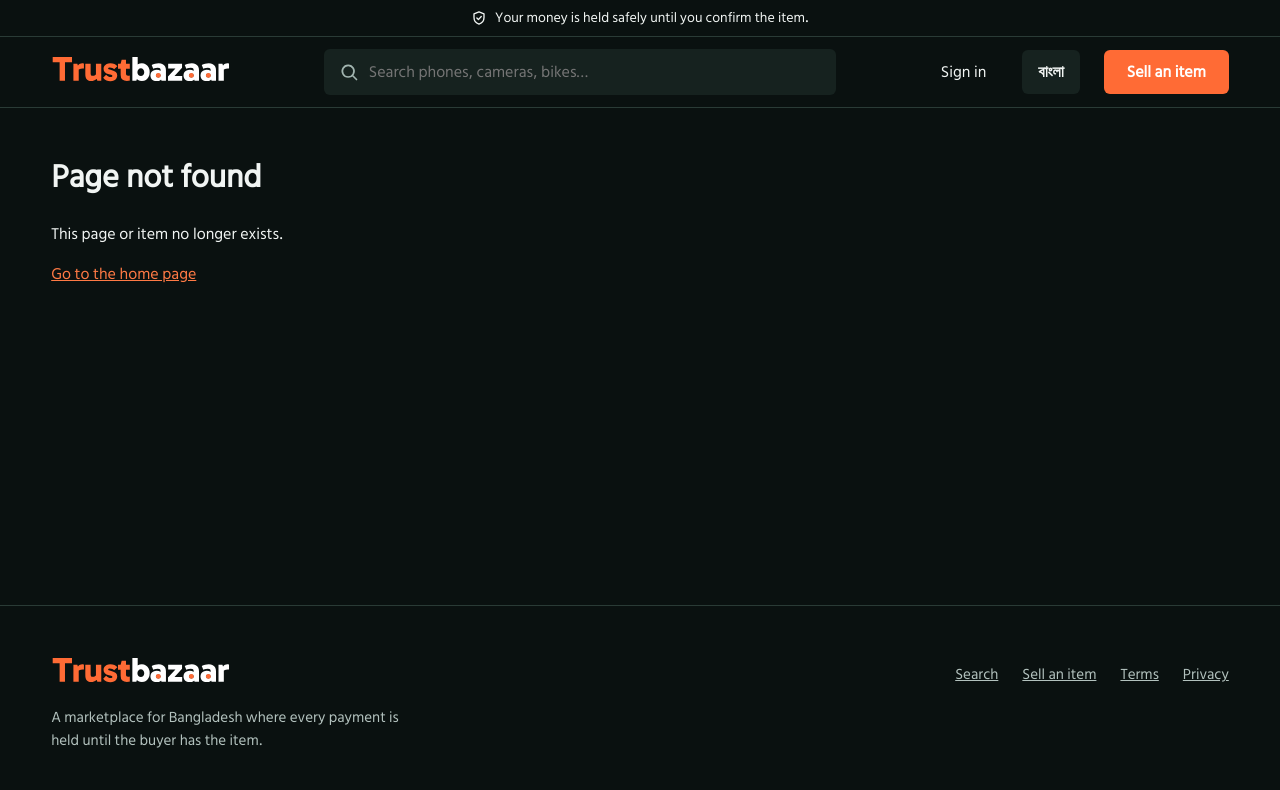
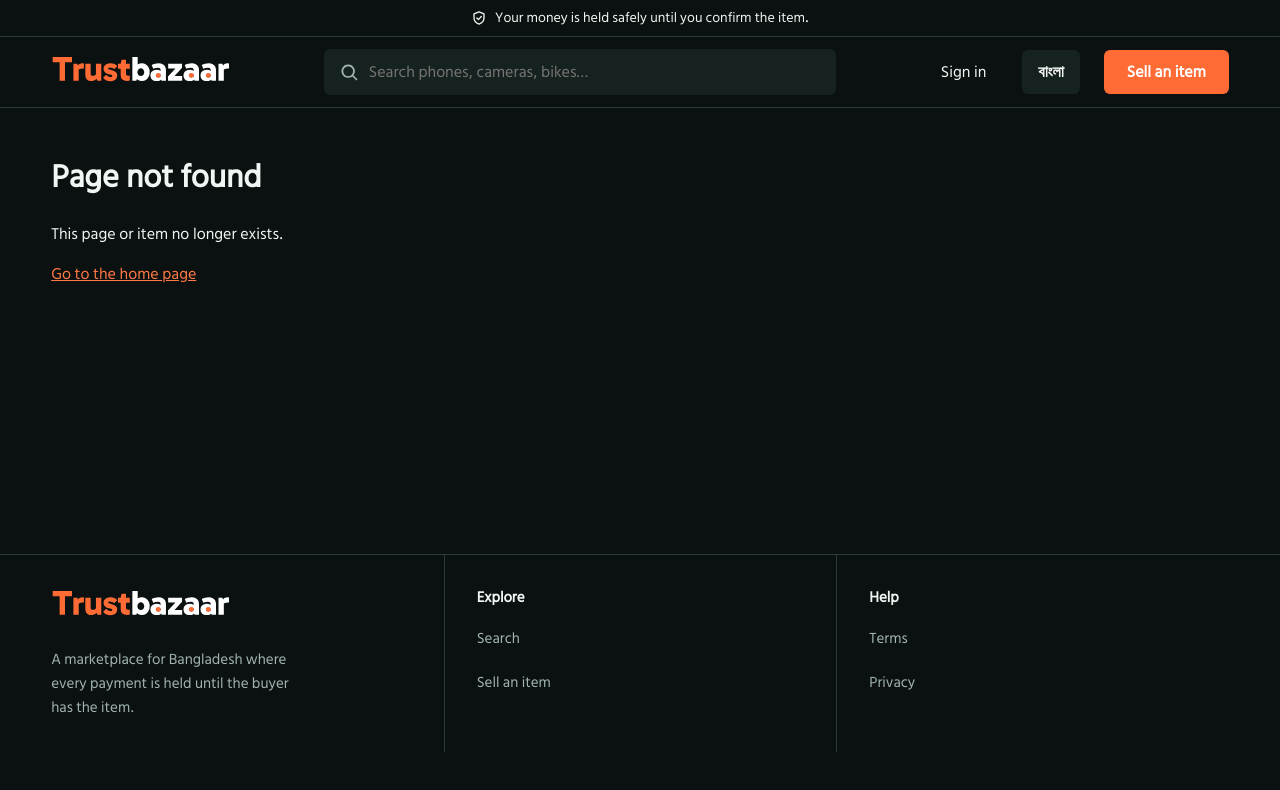
Before and after one commit to nihal4/trustbazaar, a React (Vite) app in the folder frontend/: page /staff in a window 1280 px wide. Shown: the top 790 px of the page. Built offline with nearby package versions, Linux system fonts and the light colour scheme; no server answers.

Commit message:
fix(U10-21): same box shapes in English and Bangla, ruled three-column footer, styled see-all links

```diff
--- a/frontend/src/features/search/HomePage.tsx
+++ b/frontend/src/features/search/HomePage.tsx
@@ -127,7 +127,7 @@ export function Component() {
 
       {ending.length > 0 && (
         <section aria-labelledby="home-auctions" className={styles.section}>
-          <div className={styles.head}><h2 id="home-auctions">{t('home.auctions')}</h2><Link to="/search?saleFormat=auction&sort=ending_soon">{t('home.auctions_all')}</Link></div>
+          <div className={styles.head}><h2 id="home-auctions">{t('home.auctions')}</h2><Link to="/search?saleFormat=auction&sort=ending_soon"><span>{t('home.auctions_all')}</span><svg viewBox="0 0 20 20" width="18" height="18" aria-hidden="true" focusable="false"><path d="M4 10h11 M11 5l5 5-5 5" fill="none" stroke="currentColor" strokeWidth="1.8" strokeLinecap="round" strokeLinejoin="round" /></svg></Link></div>
           <ul className={styles.rail}>{ending.map((c) => <ListingCard key={c.id} c={c} t={t} lang={lang} />)}</ul>
         </section>
       )}
@@ -141,7 +141,7 @@ export function Component() {
       )}
 
       <section aria-labelledby="home-newest" className={styles.section}>
-        <div className={styles.head}><h2 id="home-newest">{t('home.newest')}</h2><Link to="/search?sort=newest">{t('home.newest_all')}</Link></div>
+        <div className={styles.head}><h2 id="home-newest">{t('home.newest')}</h2><Link to="/search?sort=newest"><span>{t('home.newest_all')}</span><svg viewBox="0 0 20 20" width="18" height="18" aria-hidden="true" focusable="false"><path d="M4 10h11 M11 5l5 5-5 5" fill="none" stroke="currentColor" strokeWidth="1.8" strokeLinecap="round" strokeLinejoin="round" /></svg></Link></div>
         {newest.isPending && <p role="status">{t('shell.loading')}</p>}
         {newest.isError && <FormMessage kind="error">{errorText(newest.error, t, lang)}</FormMessage>}
         {newest.data && (newest.data.items.length === 0
--- a/frontend/src/features/search/card.module.css
+++ b/frontend/src/features/search/card.module.css
@@ -46,3 +46,8 @@
 
 /* the seed illustrations are cream tiles: tone them down on the dark page */
 :root[data-theme='dark'] .photo img { filter: brightness(0.6) saturate(0.85); }
+
+/* the same line heights in English and Bangla, so a card is the same height in both */
+.price { line-height: 1.5rem; }
+.title { line-height: 1.4rem; }
+.meta, .note { line-height: 1.25rem; }
--- a/frontend/src/messages/bn/shell.json
+++ b/frontend/src/messages/bn/shell.json
@@ -44,5 +44,7 @@
   "shell.kyc_later": "পরে শেষ করুন",
   "shell.promise_bar": "আপনি পণ্য নিশ্চিত না করা পর্যন্ত আপনার টাকা নিরাপদে আটকে থাকে।",
   "shell.search_label": "ট্রাস্টবাজারে খুঁজুন",
-  "shell.search_placeholder": "ফোন, ক্যামেরা, বাইক খুঁজুন…"
+  "shell.search_placeholder": "ফোন, ক্যামেরা, বাইক খুঁজুন…",
+  "shell.footer.explore": "ঘুরে দেখুন",
+  "shell.footer.help": "সহায়তা"
 }
--- a/frontend/src/messages/en/shell.json
+++ b/frontend/src/messages/en/shell.json
@@ -44,5 +44,7 @@
   "shell.kyc_later": "Finish later",
   "shell.promise_bar": "Your money is held safely until you confirm the item.",
   "shell.search_label": "Search TrustBazaar",
-  "shell.search_placeholder": "Search phones, cameras, bikes…"
+  "shell.search_placeholder": "Search phones, cameras, bikes…",
+  "shell.footer.explore": "Explore",
+  "shell.footer.help": "Help"
 }
--- a/frontend/src/shared/Shell.tsx
+++ b/frontend/src/shared/Shell.tsx
@@ -107,18 +107,26 @@ function Footer() {
   const { t } = useLanguage();
   return (
     <footer className={styles.footer}>
+      <div className={styles.footerGrid}>
         <div className={styles.footerAbout}>
           <Logo onDark />
           <p>{t('shell.footer.tagline')}</p>
         </div>
-      <nav aria-label={t('shell.footer.nav')}>
+        <nav className={styles.footerCol} aria-labelledby="footer-explore">
+          <p id="footer-explore" className={styles.footerLabel}>{t('shell.footer.explore')}</p>
           <ul className={styles.footerLinks}>
             <li><Link to="/search">{t('shell.tab.search')}</Link></li>
             <li><Link to="/sell/new">{t('shell.sell')}</Link></li>
+          </ul>
+        </nav>
+        <nav className={styles.footerCol} aria-labelledby="footer-help">
+          <p id="footer-help" className={styles.footerLabel}>{t('shell.footer.help')}</p>
+          <ul className={styles.footerLinks}>
             <li><Link to="/help/terms">{t('shell.footer.terms')}</Link></li>
             <li><Link to="/help/privacy">{t('shell.footer.privacy')}</Link></li>
           </ul>
         </nav>
+      </div>
     </footer>
   );
 }
--- a/frontend/src/shared/shell.module.css
+++ b/frontend/src/shared/shell.module.css
@@ -145,42 +145,6 @@
   color: var(--tb-text);
 }
 
-.footer {
-  display: flex;
-  flex-wrap: wrap;
-  justify-content: space-between;
-  gap: var(--tb-space-4);
-  margin-top: var(--tb-space-4);
-  padding: var(--tb-space-4) var(--tb-gutter) 3rem;
-  border-top: 1px solid var(--tb-line);
-  color: var(--tb-muted);
-  font-size: 0.9375rem;
-}
-
-.footerAbout {
-  max-width: 22rem;
-}
-
-.footerAbout p {
-  margin: var(--tb-space-2) 0 0;
-}
-
-.footerLinks {
-  display: flex;
-  flex-wrap: wrap;
-  gap: var(--tb-space-2) var(--tb-space-4);
-  margin: 0;
-  padding: 0;
-  list-style: none;
-}
-
-.footerLinks a {
-  display: inline-flex;
-  min-height: 44px;
-  align-items: center;
-  color: var(--tb-text);
-}
-
 .tabBar {
   position: fixed;
   left: 0;
@@ -315,15 +279,10 @@
 .account { padding: 0.5rem 0.75rem; font-weight: 500; color: var(--tb-text); text-decoration: none; background-image: linear-gradient(currentColor, currentColor); background-repeat: no-repeat; background-size: 0 1.5px; background-position: 0.75rem calc(100% - 0.4rem); transition: background-size 180ms; }
 .account:hover { background-size: calc(100% - 1.5rem) 1.5px; }
 .langSwitch { border-radius: var(--tb-radius); }
-.footer { margin-top: 4rem; background: transparent; border-top: 1px solid var(--tb-line); color: var(--tb-on-ink); padding-block: 3rem; }
-.footer a { color: var(--tb-on-ink); }
-.footer a:hover { color: #fff; }
-.footer .wordmark { color: #fff; }
 .tabOn { color: var(--tb-text); font-weight: 600; }
 .tabSell { background: var(--tb-action); color: var(--tb-action-text); border-radius: var(--tb-radius); }
 @media (max-width: 47.99em) { .header { flex-wrap: wrap; } }
 
-.footer a:focus-visible { outline: 2px solid var(--tb-accent-soft); outline-offset: 3px; }
 
 .wmA { font-weight: 400; } .wmB { font-weight: 650; }
 .logotype { display: block; height: 38px; width: auto; }
@@ -332,4 +291,21 @@
 
 /* tap targets of 44 px (WCAG 2.2 AA, NFR-USE-06) */
 .header [class*='Button-root'] { min-height: 44px; }
-.footerLinks a { display: inline-flex; align-items: center; min-height: 44px; min-width: 44px; padding-inline: 0.5rem; margin-inline: -0.5rem; }
+
+/* The footer: ruled like the page. Three columns on the page's own thirds (the brand, Explore, Help) divided by hairlines; one
+   column with rules between on phones. Muted text, links brighten and draw a hot underline on hover. */
+.footer { margin-top: 4rem; padding: 0 var(--tb-gutter) 3rem; border-top: 1px solid var(--tb-line); color: var(--tb-muted); font-size: 0.9375rem; }
+.footerGrid { display: grid; grid-template-columns: 1fr; max-width: var(--tb-max-width); margin-inline: auto; }
+.footerAbout, .footerCol { padding: 2rem 0; }
+.footerCol { border-top: 1px solid var(--tb-line); }
+.footerAbout p { max-width: 32ch; margin: 1rem 0 0; line-height: 1.6; }
+.footerLabel { margin: 0 0 0.5rem; color: var(--tb-text); font-weight: 600; }
+.footerLinks { list-style: none; margin: 0; padding: 0; display: grid; }
+.footerLinks a { display: inline-flex; align-items: center; min-height: 44px; color: var(--tb-muted); text-decoration: none; background-image: linear-gradient(var(--tb-hot), var(--tb-hot)); background-repeat: no-repeat; background-size: 0 1.5px; background-position: 0 calc(50% + 0.7em); transition: color 140ms, background-size 200ms; }
+.footerLinks a:hover { color: var(--tb-text); background-size: 100% 1.5px; }
+.footerLinks a:focus-visible { outline: 2px solid var(--tb-hot); outline-offset: 3px; color: var(--tb-text); }
+@media (min-width: 48em) {
+  .footerGrid { grid-template-columns: repeat(3, minmax(0, 1fr)); }
+  .footerAbout { padding-right: 2rem; }
+  .footerCol { border-top: 0; border-left: 1px solid var(--tb-line); padding-left: 2rem; }
+}
```
Also changed, not shown: frontend/src/features/search/bento.module.css (+6 -3 lines), frontend/src/features/search/home.module.css (+9 -4 lines). Lines whose indentation alone changed are shown as unchanged.
